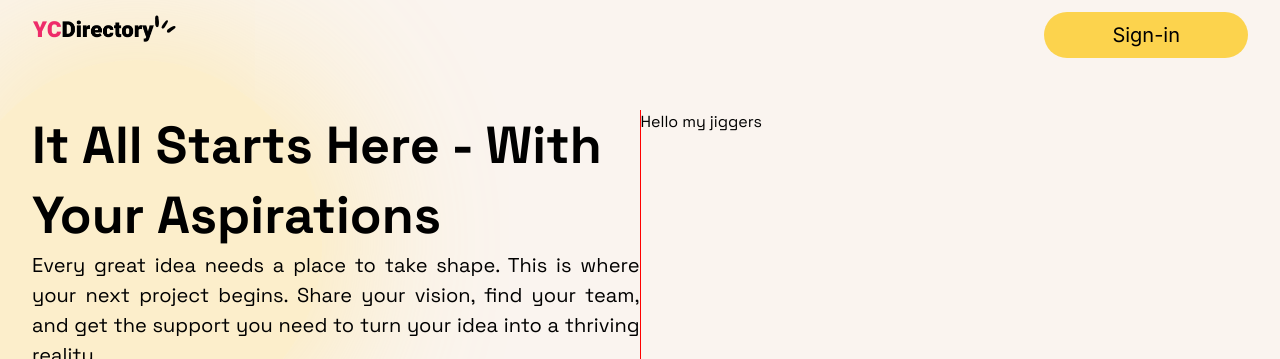
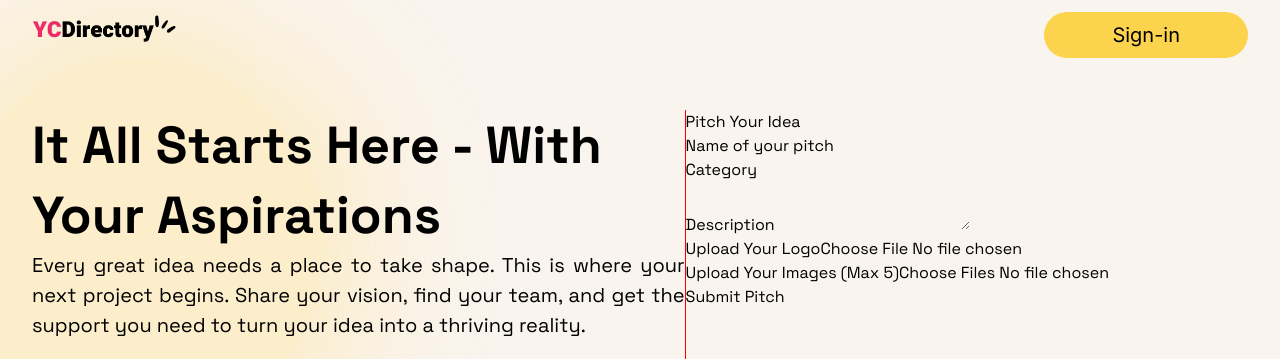
Before and after one commit to surya-prabhat/surya-startup-app, a Next.js app: page /create in a window 1280 px wide. Shown: the top 359 px of the page. Built offline with nearby package versions, Linux system fonts and the light colour scheme; no server answers.

Commit message:
Form is setup, styling required, rich text editor required, validation required

```diff
--- a/app/(root)/create/page.tsx
+++ b/app/(root)/create/page.tsx
@@ -1,12 +1,16 @@
 import CreateLeft from "@/app/components/CreateLeft";
 import "./page.css"
 import CreateRightForm from "@/app/components/CreateRightForm";
+import { auth } from "@/app/auth";
 
-function Create() {
+async function Create() {
+
+    const session = await auth()
+
     return (
         <div className="create-page">
             <CreateLeft/>
-            <CreateRightForm/>
+            <CreateRightForm />
         </div>
 
     );
--- /dev/null
+++ b/app/api/create-startup/route.ts
@@ -0,0 +1,67 @@
+import { auth } from "@/app/auth";
+import { NextResponse } from "next/server";
+import { client, mutationClient } from "@/sanity/lib/client";
+import { arrayBuffer } from "stream/consumers";
+import { title } from "process";
+import { assert } from "console";
+
+
+export async function POST(req: Request) {
+    try {
+        const session = await auth()
+
+        if (!session || !session?.user || !session?.user?.name) {
+            return NextResponse.json({message: 'unauthorized'}, {status: 401})
+        }
+
+        const formData = await req.formData()
+        const name = formData.get('name') as string
+        const category = formData.get('category') as string
+        const description = formData.get('description') as string
+        const logoFile = formData.get('logo') as File | null
+        const imageFiles = formData.getAll('images') as File[]
+        const pitchDetails = formData.get('pitchDetails') as string
+
+        if (!name || !description || !category || !logoFile) {
+            return NextResponse.json({ message: 'Missing required fields'}, {status: 400})
+        }
+
+        const author = await mutationClient.fetch(`*[_type == 'author' && handle == $handle][0]`,
+            {handle: session.user.name}
+        )
+
+        let bannerAsset
+        if (logoFile) {
+            const arrayBuffer = await logoFile.arrayBuffer()
+            const buffer = Buffer.from(arrayBuffer)
+            bannerAsset = await mutationClient.assets.upload('image', buffer, {filename: logoFile.name})
+        }
+
+        const imageAssets = []
+        for (const file of imageFiles) {
+            const arrayBuffer = await file.arrayBuffer()
+            const buffer = Buffer.from(arrayBuffer)
+            const assetResponse = await mutationClient.assets.upload('image', buffer, {filename: file.name})
+            imageAssets.push({_type: 'image', asset: {_ref: assetResponse._id}})
+        }
+
+        const newStartup = {
+            _type: 'startup',
+            title: name, description, category,
+            banner: bannerAsset? {_type: 'image', asset: {_ref: bannerAsset._id}} : undefined,
+            images: imageAssets,
+            pitchDetails: JSON.parse(pitchDetails),
+            author: {_ref: author._id},
+            viewCount: 0,
+            publishedAt: new Date().toISOString()
+        }
+
+        const result = await mutationClient.create(newStartup)
+
+        return NextResponse.json({message: 'startup SUccessfully Created', startupId: result._id}, {status: 200})
+
+    } catch (error) {
+        console.log("Error Creating Startup", error)
+        return NextResponse.json({message: 'Failed to Create Startup'}, {status: 500})
+    }
+}
--- a/app/auth.ts
+++ b/app/auth.ts
@@ -18,6 +18,15 @@ export const { handlers, signIn, signOut, auth } = NextAuth({
     })],
   secret: process.env.AUTH_SECRET,
   callbacks: {
+
+    async session({session, token}) {
+      if(token.name) {
+        session.user.name = token.name
+      }
+      return session
+    },
+
+
     async signIn({user, account, profile }) {
       try {
 
--- a/app/components/CreateRightForm.tsx
+++ b/app/components/CreateRightForm.tsx
@@ -1,10 +1,20 @@
 'use client'
 
-import { useState } from "react";
+import { FormEvent, useState } from "react";
 import "./CreateRightForm.css"
 import { PortableTextBlock } from "@portabletext/react";
 import { useSession } from "next-auth/react";
 import { useRouter } from "next/navigation";
+
+interface UserSession {
+    user?: {
+        name?: string
+        handle?: string
+        image?: string
+
+    }
+    expires: string
+}
 
 interface FormState {
     name: string;
@@ -22,21 +32,111 @@ const initialState: FormState = {
     pitchDetails: [],
 }
 
+interface FormProps {
+    session: UserSession | null
+}
+
 function CreateRightForm() {
 
     const [form, setForm] = useState<FormState>(initialState)
     const [logo, setLogo] = useState<File | null>(null)
-    const {data: session} = useSession()
     const router = useRouter()
 
 
 
+    const handleSubmit = async (e: React.FormEvent) => {
+        e.preventDefault()
+
+        console.log("Description:", form.description)
+
+
+        const formData = new FormData()
+        formData.append('name', form.name)
+        formData.append('category', form.category)
+        formData.append('description', form.description)
+        if (logo) {
+            formData.append('logo', logo)
+        }
+        form.images.forEach((image) => formData.append('images', image))
+        formData.append('pitchDetails', JSON.stringify(form.pitchDetails))
+
+        try {
+            const response = await fetch('/api/create-startup', {
+                method: 'POST',
+                body: formData
+            })
+
+            if (response.ok) {
+                const data = await response.json()
+                router.push(`/startups/${data.startupId}`)
+            } else {
+                const errorData = await response.json()
+                console.log("Error Creating Startup:", errorData)
+            }
+        } catch (error) {
+            console.log("Netword Error, failed to create startup", error)
+        }
+
+    }
+
+
     return (
-        <div className="create-right">
-            <h1>Hello my jiggers</h1>
-        </div>
+        <form onSubmit={handleSubmit}>
+            <h1>Pitch Your Idea</h1>
 
-     );
+            <div>
+                <label htmlFor="name">Name of your pitch</label>
+                <input
+                type="text"
+                id="name"
+                value={form.name}
+                onChange={(e) => setForm({...form, name: e.target.value})} />
+            </div>
+
+            <div>
+                <label htmlFor="category">Category</label>
+                <input
+                type="text"
+                id="category"
+                name="category"
+                value={form.category}
+                onChange={(e) => setForm({...form, category: e.target.value})}
+                 />
+            </div>
+
+            <div>
+                <label htmlFor="description">Description</label>
+                <textarea
+                id="description"
+                name="description"
+                value={form.description}
+                onChange={(e) => setForm({...form, description: e.target.value})}
+                 />
+            </div>
+
+            <div>
+                <label htmlFor="logo">Upload Your Logo</label>
+                <input
+                type="file"
+                id="logo"
+                accept="image/*"
+                onChange={(e) => setLogo(e.target.files?.[0] || null)} />
+            </div>
+
+            <div>
+                <label htmlFor="images">Upload Your Images (Max 5)</label>
+                <input
+                type="file"
+                id="images"
+                accept="image/*"
+                multiple
+                onChange={(e) => setForm({...form, images: Array.from(e.target.files!).slice(0,5)})} />
+            </div>
+
+            <button type="submit">Submit Pitch</button>
+        </form>
+
+    );
 }
 
 export default CreateRightForm;
```
